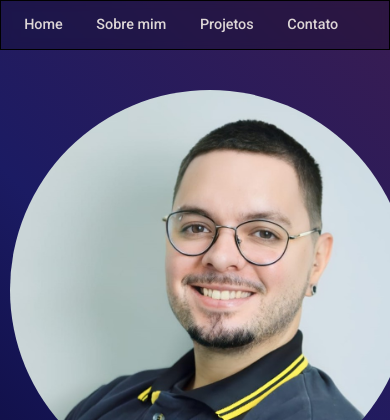
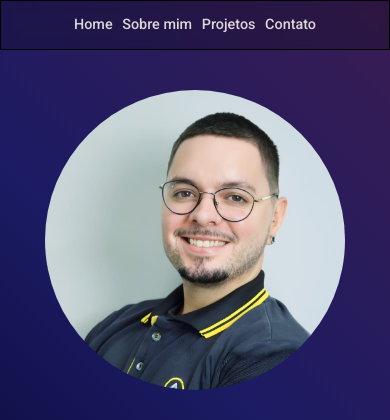
Before and after one commit to Matheusgoncales/portifolio, a plain HTML site: page index.html in a window 390 px wide. Shown: the top 420 px of the page. Drawn offline with Linux system fonts and the light colour scheme.

Commit message:
finalização portifolio

```diff
--- a/style.css
+++ b/style.css
@@ -22,6 +22,18 @@ section {
   justify-content: center;
   padding: 120px 20px 40px;
   position: relative;
+}
+
+.container-infos{
+  display: flex;
+  margin-left: auto;
+  justify-content: end;
+  align-items: center;
+  flex-wrap: wrap;
+  gap: 1.5rem;
+  padding: 0 1rem;
+  max-width: 100%;
+  margin-right: 30px;
 }
 
 header {
@@ -67,7 +79,7 @@ header {
 /* Media Queries para Responsividade */
 @media (max-width: 768px) {
   .container-infos {
-    gap: 1rem;
+    gap: 0;
     padding: 0 0.5rem;
     margin: 0 auto;
   }
@@ -83,10 +95,6 @@ header {
 }
 
 @media (max-width: 480px) {
-  .container-infos {
-    justify-content: space-around;
-    gap: 0.5rem;
-  }
 
   .text-link {
     font-size: 0.8rem;
@@ -129,8 +137,8 @@ p {
 }
 
 .img-perfil {
-  width: 250px;
-  height: 250px;
+  width: 400px;
+  height: 400px;
   border-radius: 50%;
   margin-bottom: 2rem;
   overflow: hidden;
@@ -310,10 +318,7 @@ p {
     justify-content: center;
   }
 
-  .img-perfil, .img-perfil-about {
-    width: 220px;
-    height: 220px;
-  }
+
 
 }
 
@@ -327,10 +332,6 @@ p {
     justify-content: center;
   }
 
-  .img-perfil, .img-perfil-about {
-    width: 200px;
-    height: 200px;
-  }
 }
 
 .project {
@@ -418,6 +419,11 @@ p {
   background-color: rgba(0, 0, 0, 0.43);
   overflow: auto;
 }
+
+  .img-perfil-about {
+    width: 220px;
+    height: 220px;
+  }
 
 .modal-content {
   position: relative;
@@ -543,12 +549,6 @@ p {
     text-align: center;
   }
 
-  .img-perfil {
-    width: 180px;
-    height: 180px;
-    margin: 0 auto 1.5rem;
-  }
-
   .welcome-section {
     padding: 1rem;
   }
@@ -571,12 +571,6 @@ p {
   .about-text {
     font-size: 1rem;
     text-align: left;
-  }
-
-  .img-perfil-about {
-    width: 250px;
-    height: 250px;
-    margin: 1.5rem auto 0;
   }
 
   /* Projects */
@@ -726,8 +720,8 @@ body {
   }
 
   .img-perfil {
-    width: 200px;
-    height: 200px;
+    width: 300px;
+    height: 300px;
     margin: 20px auto;
   }
 
@@ -772,17 +766,6 @@ header{
   justify-content: center;
 }
 
-.container-infos{
-  display: flex;
-  margin-left: auto;
-  justify-content: end;
-  align-items: center;
-  flex-wrap: wrap;
-  gap: 1.5rem;
-  padding: 0 1rem;
-  max-width: 100%;
-  margin-right: 30px;
-}
 
 .img-header{
   border: 1px solid black;
@@ -823,13 +806,6 @@ header{
   justify-content: center;
   align-items: center;
   flex-direction: column;
-}
-
-.img-perfil{
-  display: flex;
-  border-radius: 50%;
-  width: 400px;
-  height: 400px;
 }
 
 .redes{
```
